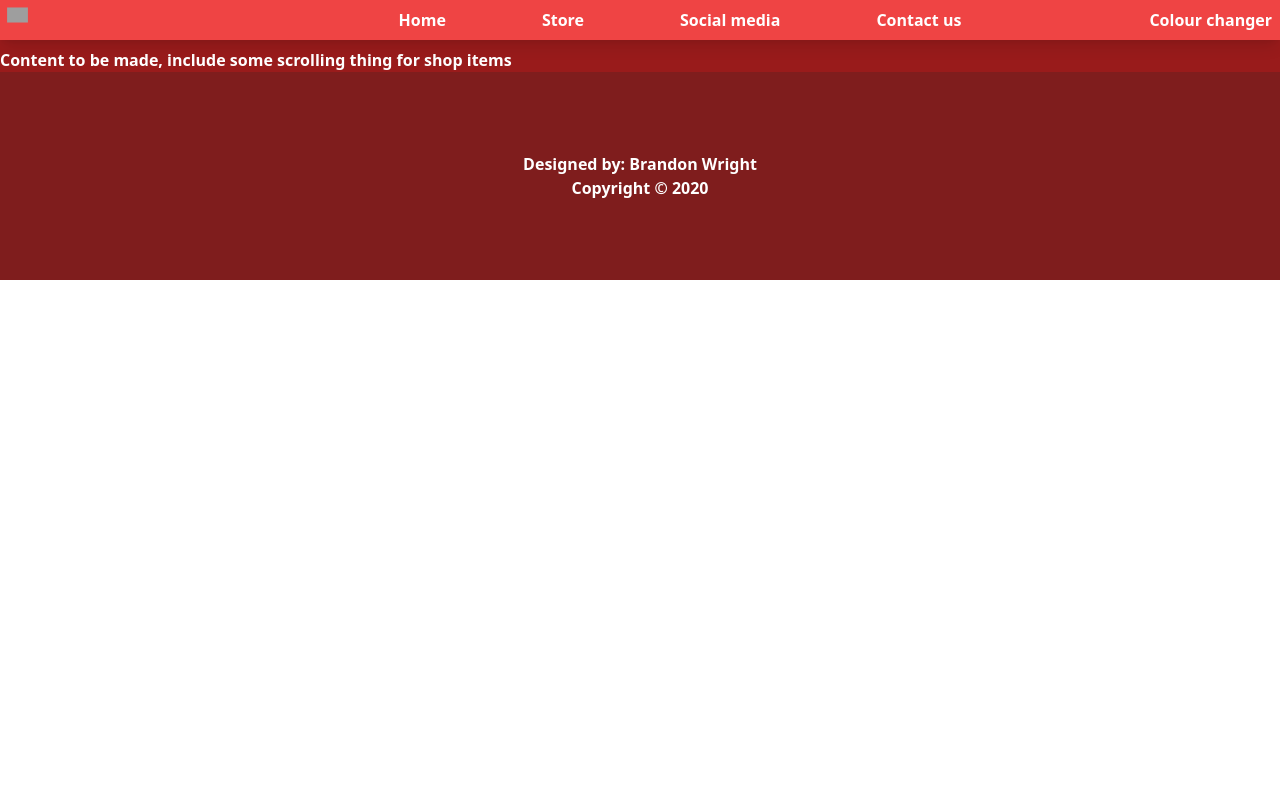
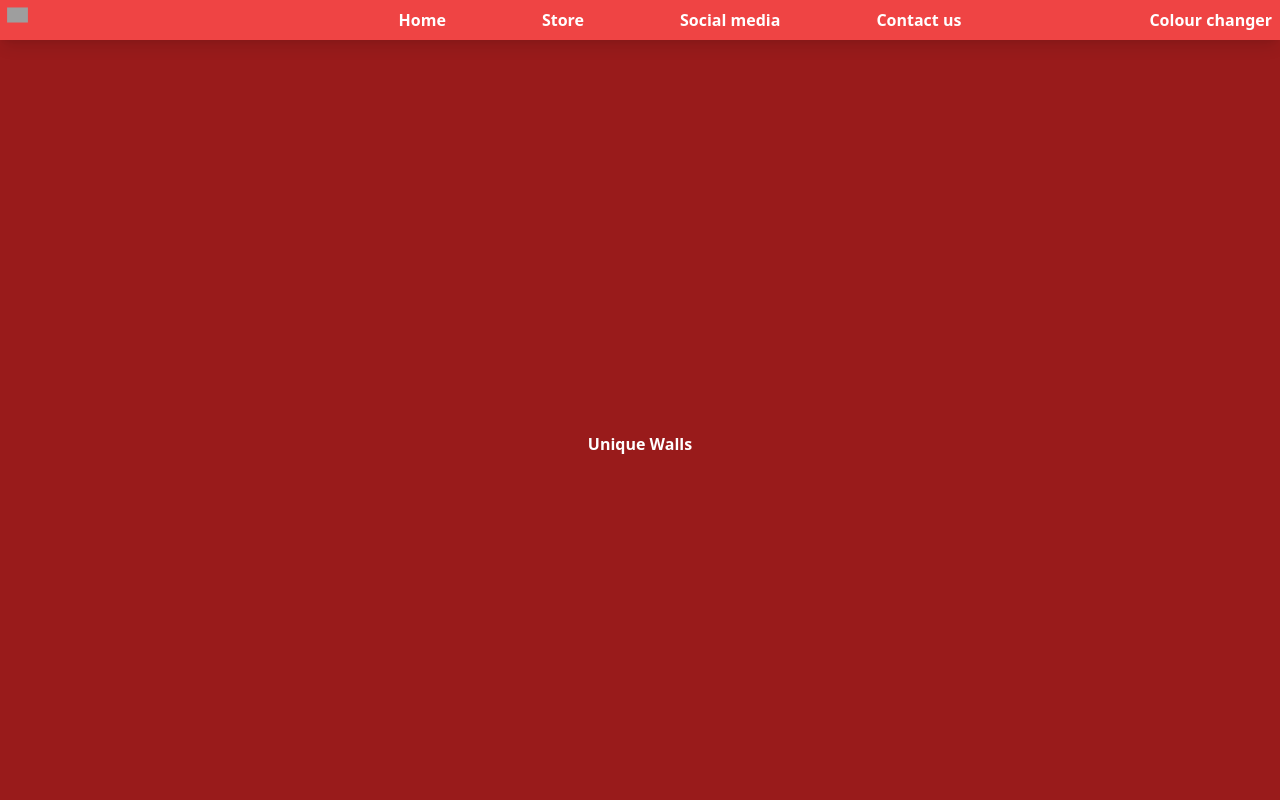
Before and after one commit to Barnold8/my-app, a React (Create React App) app: page / in a window 1280 px wide. Shown: the top 800 px of the page. Built offline with nearby package versions, Linux system fonts and the light colour scheme; grey boxes are pictures that could not be loaded.

Commit message:
Just a commit

```diff
--- a/package.json
+++ b/package.json
@@ -8,6 +8,7 @@
     "@testing-library/react": "^11.1.0",
     "@testing-library/user-event": "^12.1.10",
     "autoprefixer": "^9.8.6",
+    "framer-motion": "^3.1.1",
     "postcss": "^7.0.35",
     "postcss-cli": "^8.3.0",
     "react": "^17.0.1",
--- a/src/Components/Content.js
+++ b/src/Components/Content.js
@@ -1,6 +1,7 @@
 import React from 'react'
 import TestIMG from '../Test.jpg'
-import Scroller from './Scroller'
+import Learning from './Learning'
+import { motion, useMotionValue, useTransform } from "framer-motion"
 
 function Content(props){
 
@@ -9,8 +10,18 @@ function Content(props){
     return(
         <div className={`font-bold text-white bg-${props.name}-800  bottom-0 w-full h-auto shadow-lg `}>
            <br/> <br/>  {/*The breaks are here because tailwind insists the header needs to be above everything*/}
-            Content to be made, include some scrolling thing for shop items
-            <Scroller/>
+
+            <motion.div
+            animate={{scale:10, rotate:360, scale:1}}
+            transition={{ ease: "easeOut", times: [0, 0.2, 0.5,], }}
+            className="text-center p-96">
+                                        Unique Walls
+            </motion.div>
+
+
+
+            {/*Animated title to go here}
+            <Learning/>*/}
         </div>
     )
 
--- a/src/Components/Learning.js
+++ b/src/Components/Learning.js
@@ -1,9 +1,29 @@
 //This file is for learning the things I do not yet currently know in react
+//All the code here is not to be used in any deployment build
+
+import React, { useRef }  from 'react'
+import { motion, useMotionValue, useTransform } from "framer-motion"
+
+const T_Img ="https://post.greatist.com/wp-content/uploads/sites/3/2020/02/322868_1100-1100x628.jpg"
+
+function Learning(){
 
 
-import React from 'react'
 
-                                        //All the code here is not to be used in any deployment build
+    return(
+
+        <>
+            <motion.div
+            whileHover={
+
+                {scale: 1.01}
+
+            }> <img src={T_Img}/> </motion.div>
+
+        </>
+    )
+
+}
 
 
 //I am assuming useRef allows for a javascript reference toward objects without using DOM
@@ -25,12 +45,6 @@ import React from 'react'
 
 // }
 
-function Learning(){
 
-    return(
 
-        <>
-        </>
-    )
-
-}
+export default Learning
--- a/src/Components/Scroller.js
+++ b/src/Components/Scroller.js
@@ -1,6 +1,8 @@
-import React, { useRef } from 'react'
+import React from 'react'
 
 function Scroller(){
+
+
 
     return(
 
```
Also changed, not shown: 2 other files (tests, documents, lock files or other folders).
